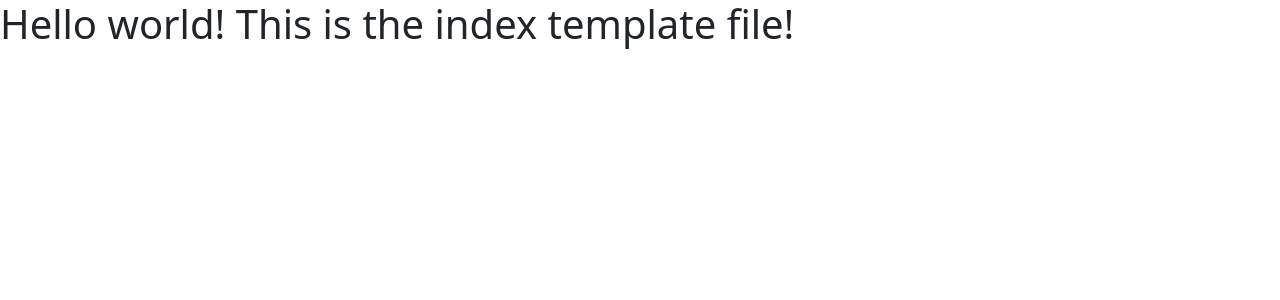
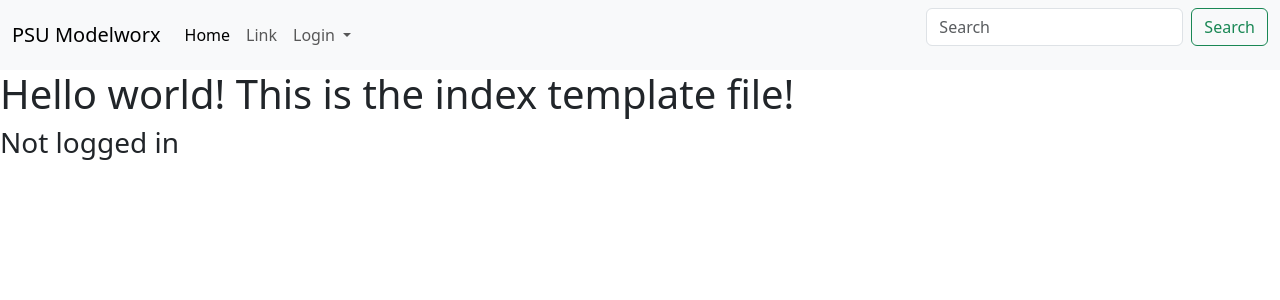
Before and after one commit to psu-modelworx/sweng-capstone-project, a Django app: page /automodeler/ in a window 1280 px wide. Shown: the top 300 px of the page. Run offline with Django 5.2, Linux system fonts and the light colour scheme.

Commit message:
Login and Logout now navigate to automodeler index page.  Also, the login/logout from the navbar is functional.  We still want to make the registration, remember me, and forgot password features work.  We'll also want to look at keeping the django auth middleware working, but disable the django admin panel during deployment

```diff
--- a/proj/automodeler/templates/automodeler/index.html
+++ b/proj/automodeler/templates/automodeler/index.html
@@ -1,5 +1,12 @@
 {% include "base/header.html" %}
+{% include "base/navbar.html" %}
 
 <h1>Hello world!  This is the index template file!</h1>
 
+{% if user.is_authenticated %}
+<h2>User is authenticated!</h2>
+{% else %}
+<h3>Not logged in</h3>
+{% endif %}
+
 {% include "base/footer.html" %}
--- a/proj/modelworx/settings.py
+++ b/proj/modelworx/settings.py
@@ -125,4 +125,5 @@ DEFAULT_AUTO_FIELD = 'django.db.models.BigAutoField'
 
 CSRF_TRUSTED_ORIGINS = ["https://8000--main--python-ws--hanbrolo.coder.leviathanworks.net"]
 
-LOGIN_REDIRECT_URL = "/" # Redirect to root url upon login
+LOGIN_REDIRECT_URL = "/automodeler/" # Redirect to automodeler url upon login
+LOGOUT_REDIRECT_URL = "/automodeler/" # Redirect to automodeler url upon logout
--- a/proj/templates/base/navbar.html
+++ b/proj/templates/base/navbar.html
@@ -13,6 +13,7 @@
           <a class="nav-link" href="#">Link</a>
         </li>
 
+        {% if not user.is_authenticated %}
         <li class="nav-item dropdown">
             <a class="nav-link dropdown-toggle" href="#" role="button" data-bs-toggle="dropdown" aria-expanded="false">
                 Login
@@ -42,8 +43,17 @@
               <a class="dropdown-item" href="#">New around here? Sign up</a>
               <a class="dropdown-item" href="#">Forgot password?</a>
             </div>
+        </li>
+        {% else %}
+        <li class="nav-item">
+            <form action="/accounts/logout/" method="post">
+                {% csrf_token %}
+                <button class="nav-link" type="submit" aria-current="page">Logout</a>
+            </form>
+        </li>
+         {% endif %}
 
-        </li>
+
       </ul>
       <form class="d-flex" role="search">
         <input class="form-control me-2" type="search" placeholder="Search" aria-label="Search"/>
```
